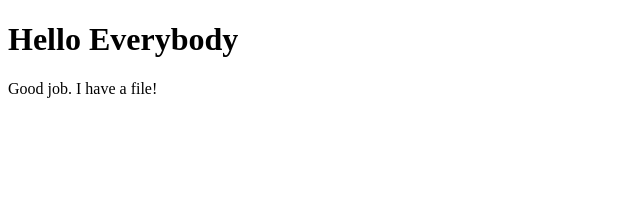
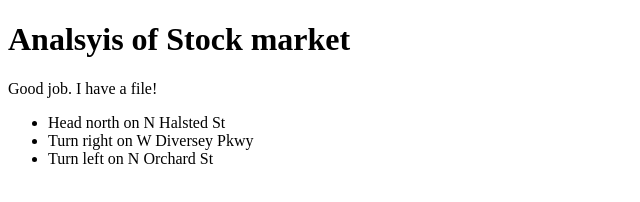
Before and after one commit to MINKIM-92/html_practice, a plain HTML site: page Hello.html in a window 1280 px wide. Shown: the whole page, without its empty margins (0-640 px from the left). Drawn offline with Linux system fonts and the light colour scheme.

Commit message:
list is added

```diff
--- a/Hello.html
+++ b/Hello.html
@@ -4,6 +4,12 @@
         <meta charset="UTF-8">
         <title My First Page></title>
     </headd>
-    <h1>Hello Everybody</h1>
+    <h1>Analsyis of Stock market</h1>
     <p>Good job. I have a file!</p>
+    <ul>
+        <li>Head north on N Halsted St</li>
+        <li>Turn right on W Diversey Pkwy</li>
+        <li>Turn left on N Orchard St</li>
+      </ul>
+
 </html>
```
